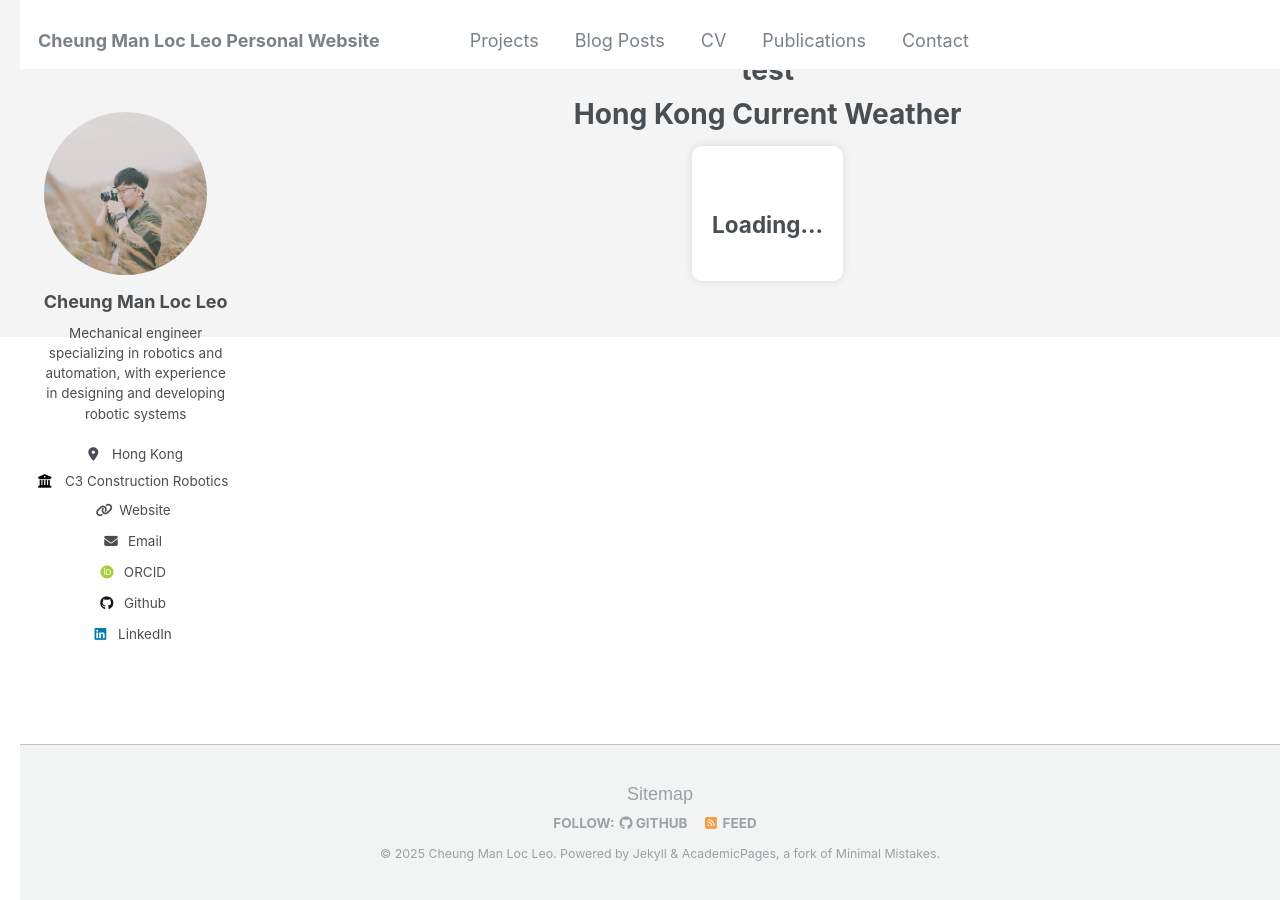
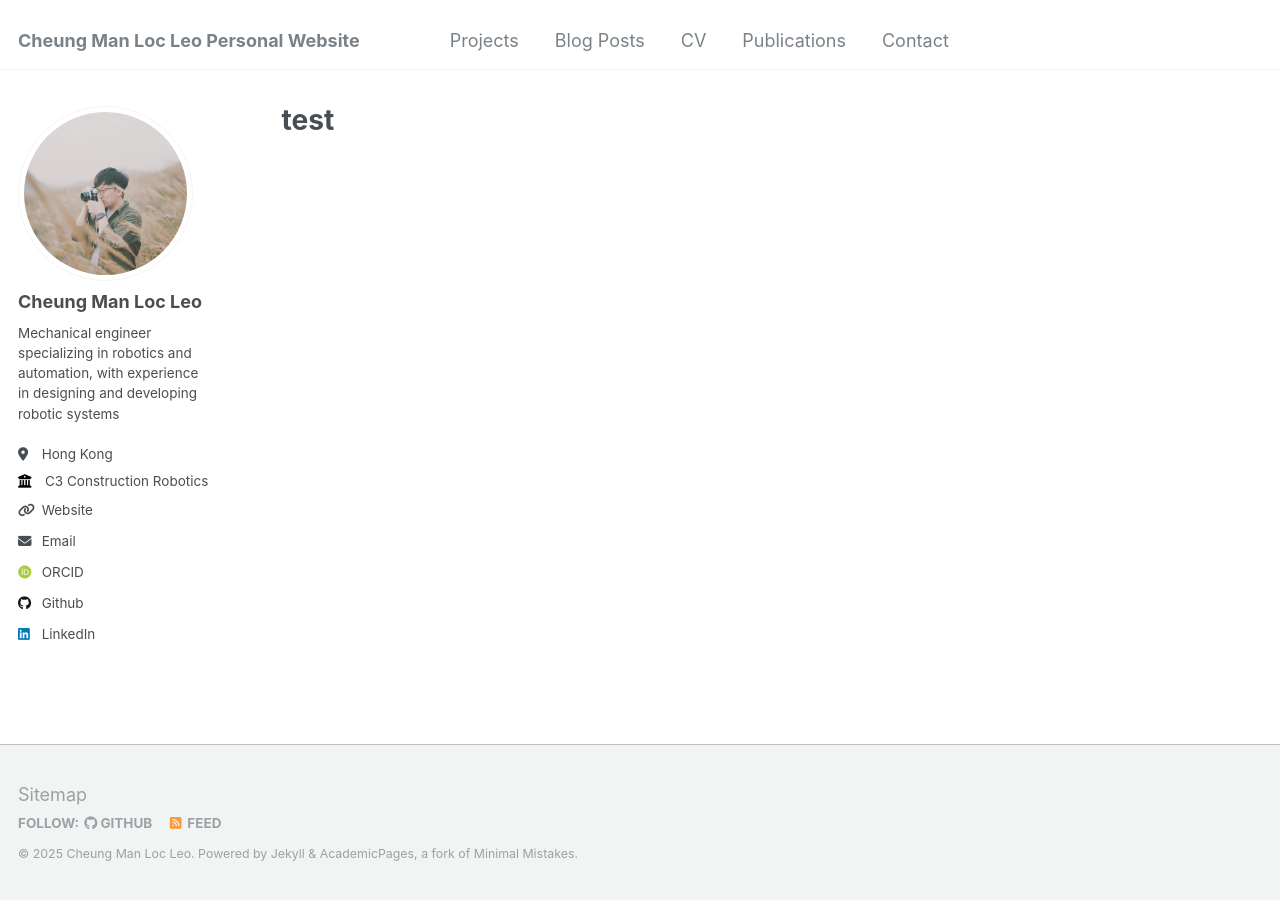
Before and after one commit to LeoCheung0804/leocheung0804.github.io, a Jekyll site: the page built from _pages/test.html, in a window 1280 px wide. Built offline with Jekyll 4.4.1, drawn with Linux system fonts in a browser that asks for light colours; some web fonts are replaced.

Commit message:
modified:   _pages/test.html

```diff
--- a/_pages/test.html
+++ b/_pages/test.html
@@ -4,62 +4,3 @@ title: "test"
 permalink: /test/
 author_profile: true
 ---
-<!DOCTYPE html>
-<html lang="en">
-<head>
-    <meta charset="UTF-8">
-    <meta name="viewport" content="width=device-width, initial-scale=1.0">
-    <title>Hong Kong Weather</title>
-    <style>
-        body {
-            font-family: Arial, sans-serif;
-            text-align: center;
-            background-color: #f4f4f4;
-            padding: 20px;
-        }
-        .weather-box {
-            background: white;
-            padding: 20px;
-            border-radius: 10px;
-            display: inline-block;
-            box-shadow: 0px 0px 10px rgba(0, 0, 0, 0.1);
-        }
-    </style>
-</head>
-<body>
-
-    <h1>Hong Kong Current Weather</h1>
-    <div class="weather-box">
-        <h2 id="temperature">Loading...</h2>
-        <p id="humidity"></p>
-        <p id="rainfall"></p>
-    </div>
-
-    <script>
-        async function fetchWeather() {
-            const url = "https://data.weather.gov.hk/weatherAPI/opendata/weather.php?dataType=rhrread&lang=en";
-
-            try {
-                const response = await fetch(url);
-                const data = await response.json();
-
-                // Extract temperature from the first location (Hong Kong Observatory)
-                const temp = data.temperature.data.find(loc => loc.place === "Hong Kong Observatory").value;
-                const humidity = data.humidity.data[0].value;
-                const rainfall = data.rainfall.data[0]?.max || "No rain";
-
-                document.getElementById("temperature").innerText = `🌡 Temperature: ${temp}°C`;
-                document.getElementById("humidity").innerText = `💧 Humidity: ${humidity}%`;
-                document.getElementById("rainfall").innerText = `🌧 Rainfall: ${rainfall} mm`;
-            } catch (error) {
-                console.error("Failed to fetch weather data:", error);
-                document.getElementById("temperature").innerText = "Failed to load data";
-            }
-        }
-
-        fetchWeather();
-        setInterval(fetchWeather, 60000); // Refresh every 60 seconds
-    </script>
-
-</body>
-</html>
```
